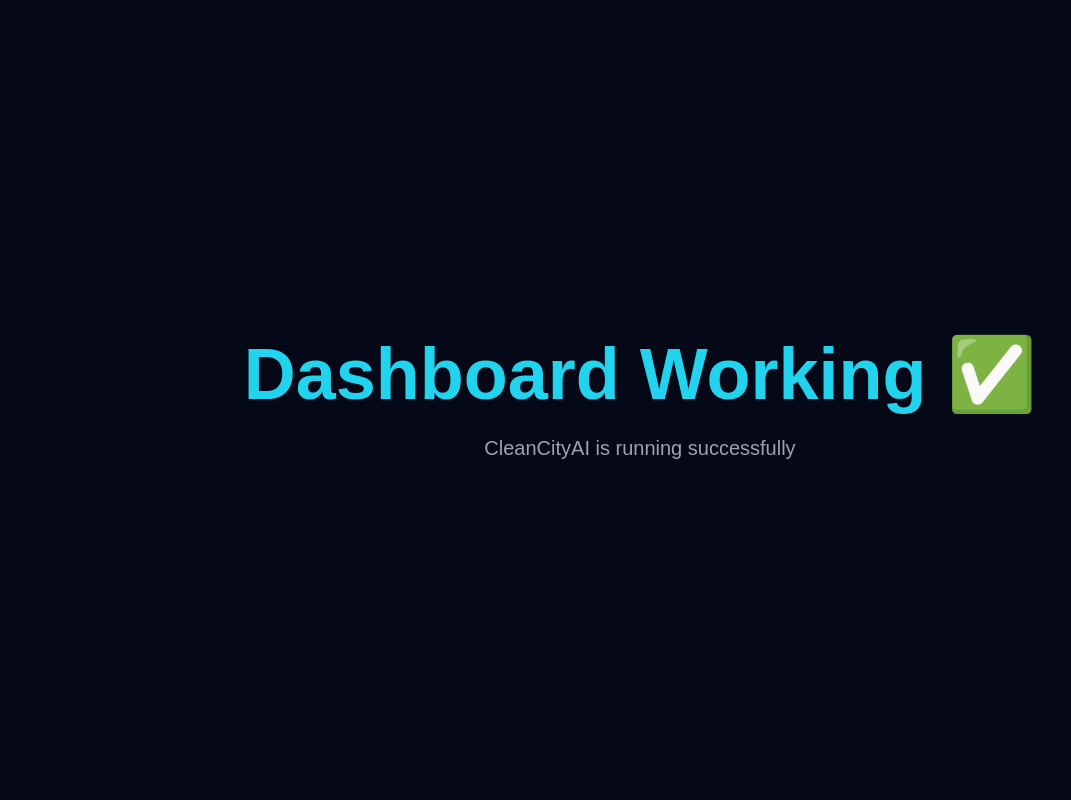
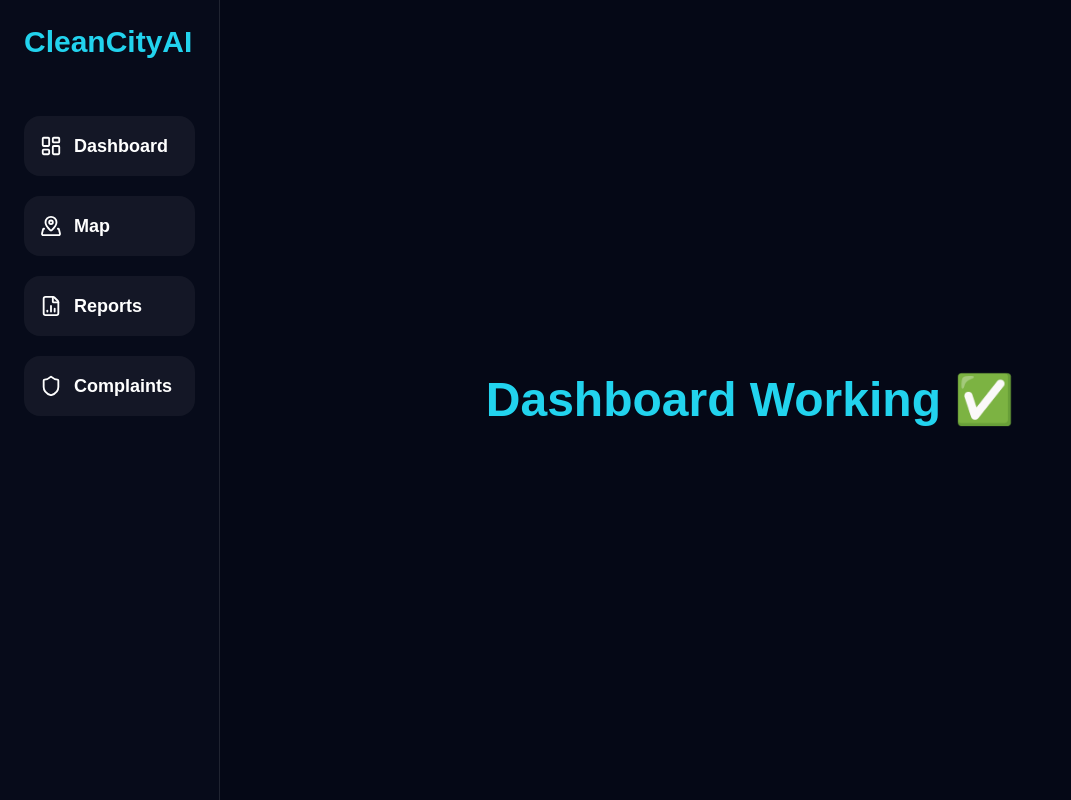
Before and after one commit to Bhavani-023/CleanCityAI, a React app in the folder frontend/: page /dashboard in a window 1280 px wide. Shown: the whole page, without its empty margins (0-1071 px from the left). Built offline with nearby package versions, Linux system fonts and the light colour scheme; sample sign-in values are in the browser's storage; the HTML template or start-up script is replaced by a standard one.

Commit message:
Added sidebar back

```diff
--- a/frontend/src/pages/Dashboard.jsx
+++ b/frontend/src/pages/Dashboard.jsx
@@ -1,12 +1,10 @@
 import { useEffect } from "react";
+
+import Sidebar from "../components/Sidebar";
 
 import toast from "react-hot-toast";
 
 export default function Dashboard() {
-
-  // =========================
-  // LOAD MESSAGE
-  // =========================
 
   useEffect(() => {
 
@@ -14,27 +12,19 @@
 
   }, []);
 
-  // =========================
-  // UI
-  // =========================
-
   return (
 
-    <div className="min-h-screen bg-[#050816] flex items-center justify-center">
+    <div className="min-h-screen bg-[#050816] text-white overflow-x-hidden">
 
-      <div className="text-center">
+      <Sidebar />
 
-        <h1 className="text-5xl md:text-7xl font-extrabold text-cyan-400">
+      <div className="ml-0 md:ml-[220px] flex items-center justify-center min-h-screen">
+
+        <h1 className="text-5xl font-bold text-cyan-400">
 
           Dashboard Working ✅
 
         </h1>
-
-        <p className="text-gray-400 mt-6 text-xl">
-
-          CleanCityAI is running successfully
-
-        </p>
 
       </div>
 
```
